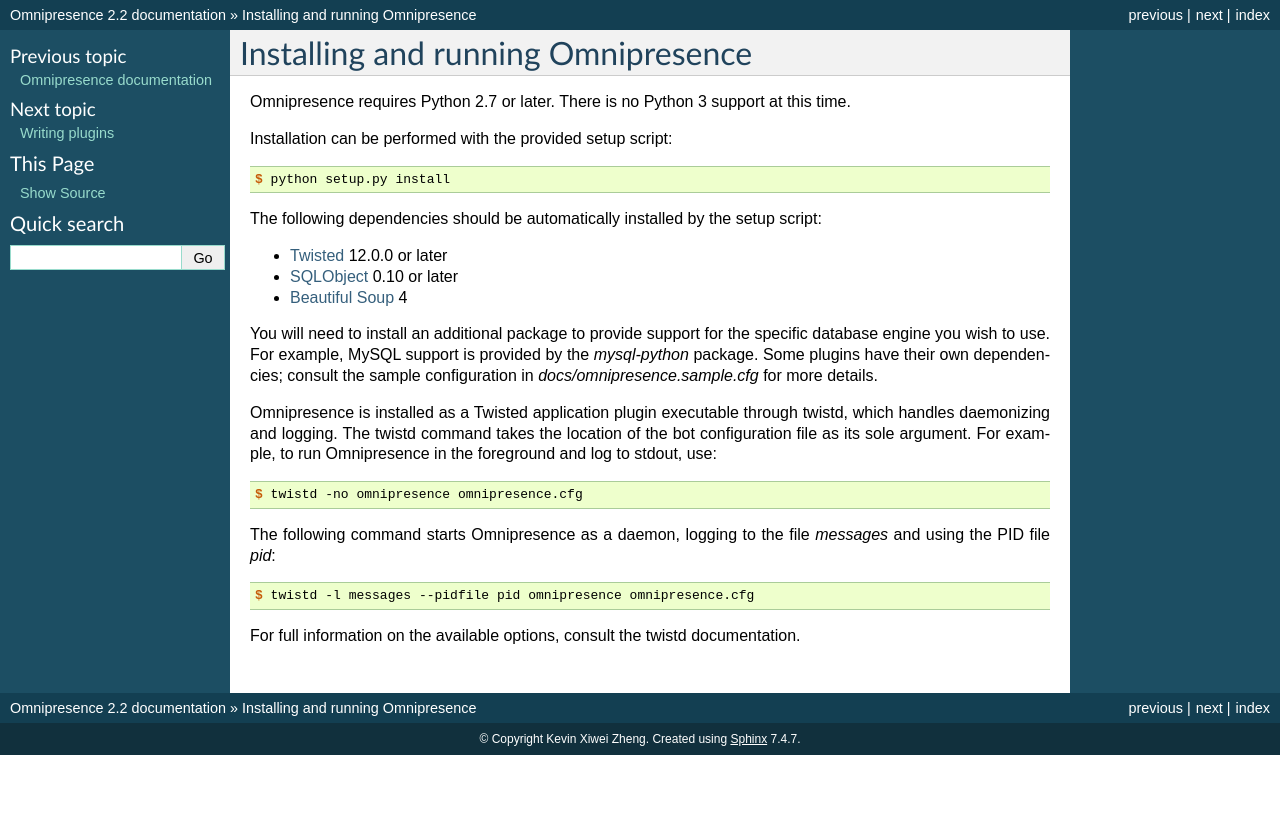
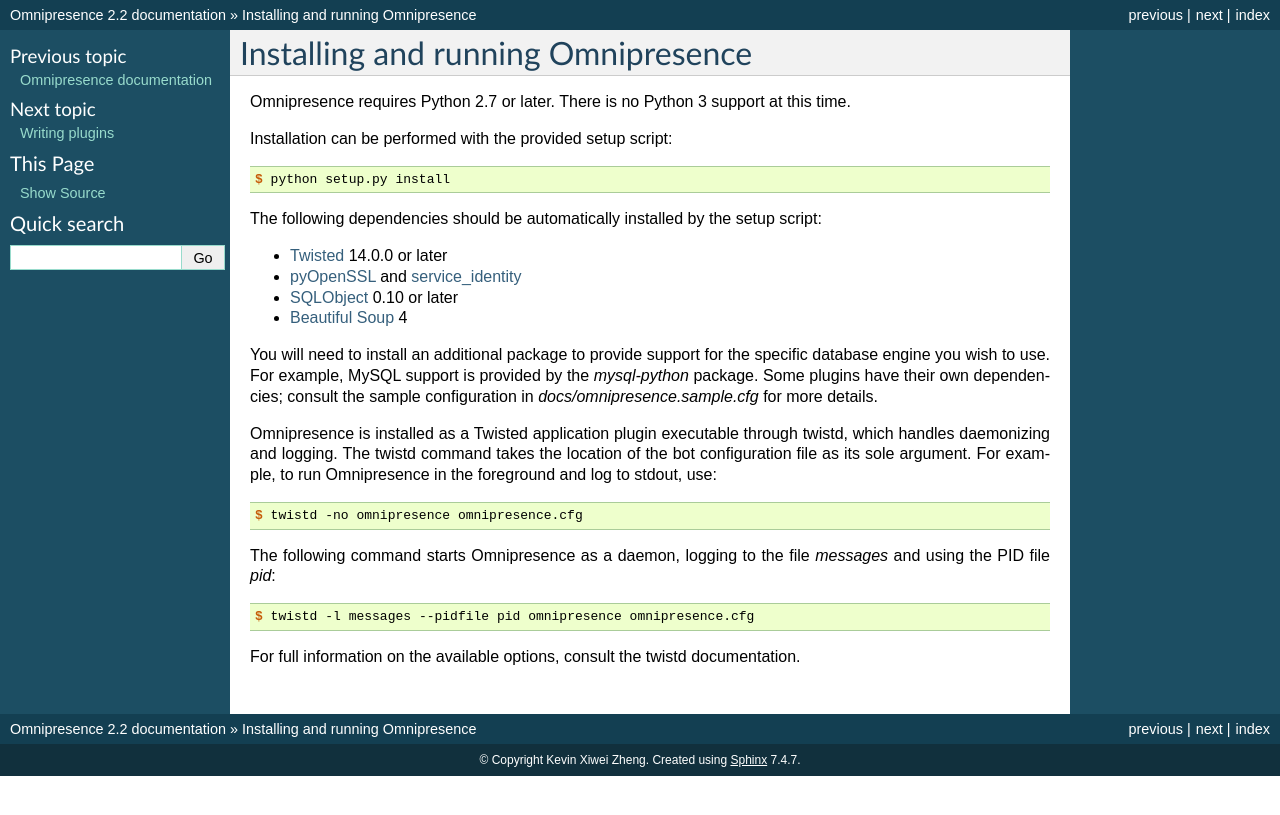
Before and after one commit to kxz/omnipresence, a Sphinx documentation site: the page built from docs/install.rst, in a window 1280 px wide. Shown: the top 815 px of the page. Built offline with Sphinx 7.4.7, drawn with Linux system fonts in a browser that asks for light colours.

Commit message:
Update package requirements

```diff
--- a/docs/install.rst
+++ b/docs/install.rst
@@ -12,7 +12,8 @@
 
 The following dependencies should be automatically installed by the setup script:
 
-* `Twisted <http://twistedmatrix.com/>`_ 12.0.0 or later
+* `Twisted <http://twistedmatrix.com/>`_ 14.0.0 or later
+* `pyOpenSSL <http://pythonhosted.org/pyOpenSSL/>`_ and `service_identity <https://service-identity.readthedocs.org/>`_
 * `SQLObject <http://sqlobject.org/>`_ 0.10 or later
 * `Beautiful Soup <http://www.crummy.com/software/BeautifulSoup/>`_ 4
 
--- a/setup.py
+++ b/setup.py
@@ -24,8 +24,9 @@
       package_data={'twisted': 'plugins/omnipresence_plugin.py'},
       zip_safe=False,
 
-      install_requires=['Twisted>=12.0.0',
+      install_requires=['Twisted>=14.0.0',
                         'pyOpenSSL',
+                        'service_identity',
                         'sqlobject>=0.10',
                         'beautifulsoup4'],
       tests_require=['tox'],
```
